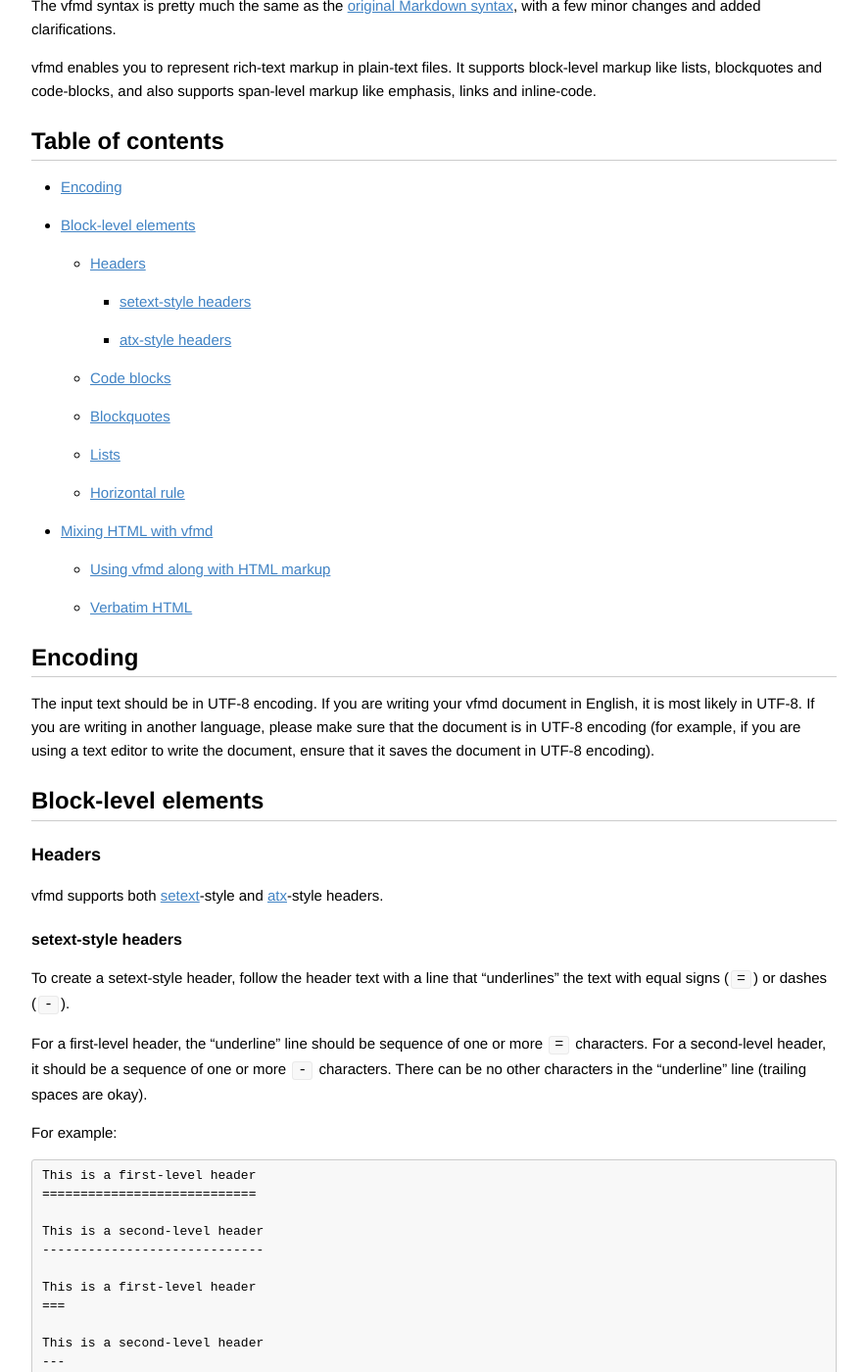
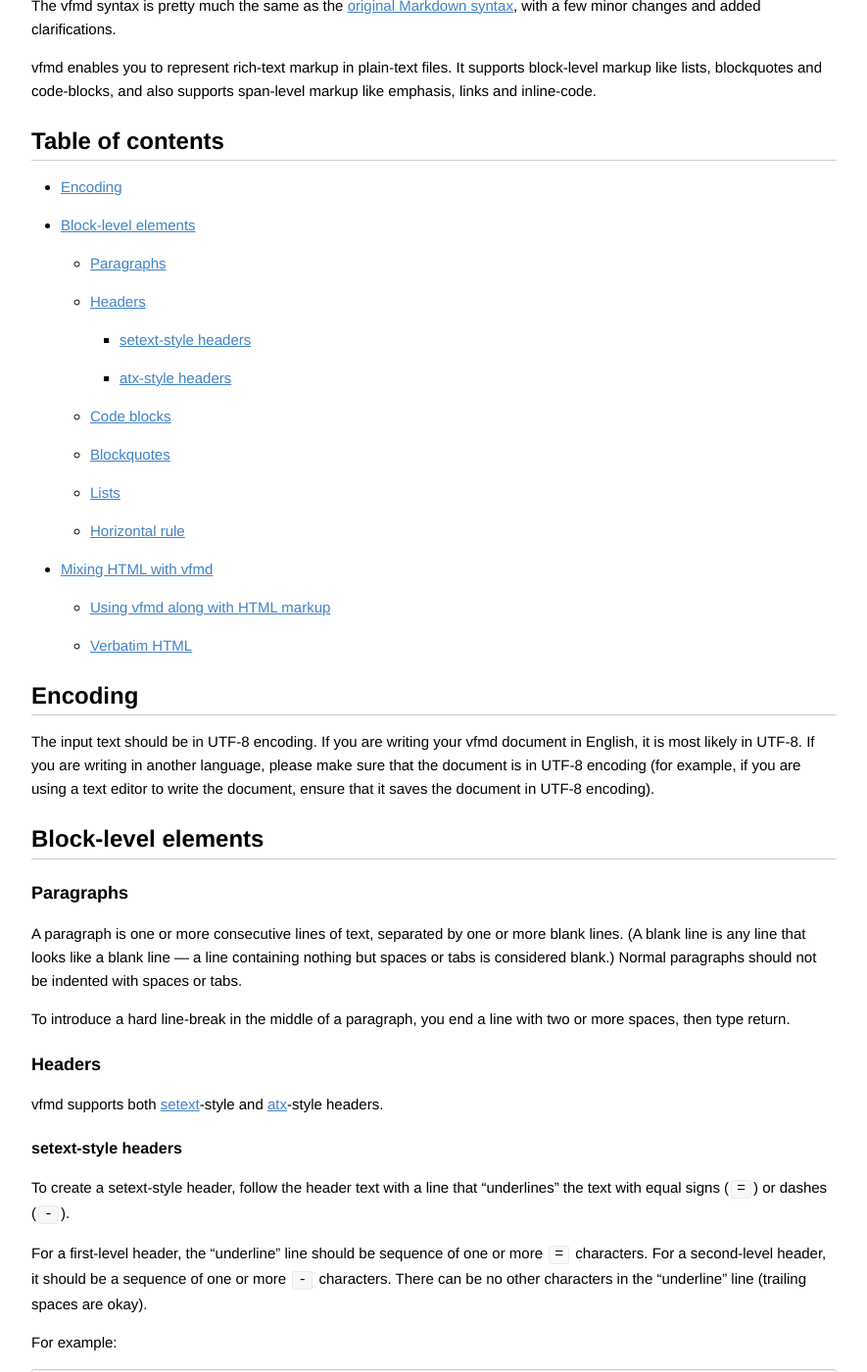
Before and after one commit to vfmd/vfmd-spec, a Jekyll site: the page built from userguide.md, in a window 1280 px wide and 1400 px high, scrolled down 329 px. Shown: the whole window at 98% size, without its empty margins (197-1082 px from the left). Built offline with Jekyll 4.4.1, drawn with Linux system fonts in a browser that asks for light colours; Markdown is read by kramdown in place of the engine named in the settings.

Commit message:
userguide: Paragraphs

```diff
--- a/userguide.md
+++ b/userguide.md
@@ -30,6 +30,7 @@ also supports span-level markup like emphasis, links and inline-code.
 
   * [Encoding]
   * [Block-level elements]
+      * [Paragraphs]
       * [Headers]
           * [setext-style headers]
           * [atx-style headers]
@@ -54,6 +55,18 @@ document, ensure that it saves the document in UTF-8 encoding).
 <h2 id="block-level-elements">Block-level elements</h2>
 
 [Block-level elements]: #block-level-elements
+
+<h3 id="paragraphs">Paragraphs</h3>
+
+[Paragraphs]: #paragraphs
+
+A paragraph is one or more consecutive lines of text, separated by one
+or more blank lines. (A blank line is any line that looks like a blank
+line — a line containing nothing but spaces or tabs is considered
+blank.) Normal paragraphs should not be indented with spaces or tabs.
+
+To introduce a hard line-break in the middle of a paragraph, you end a
+line with two or more spaces, then type return.
 
 <h3 id="headers">Headers</h3>
 
```
